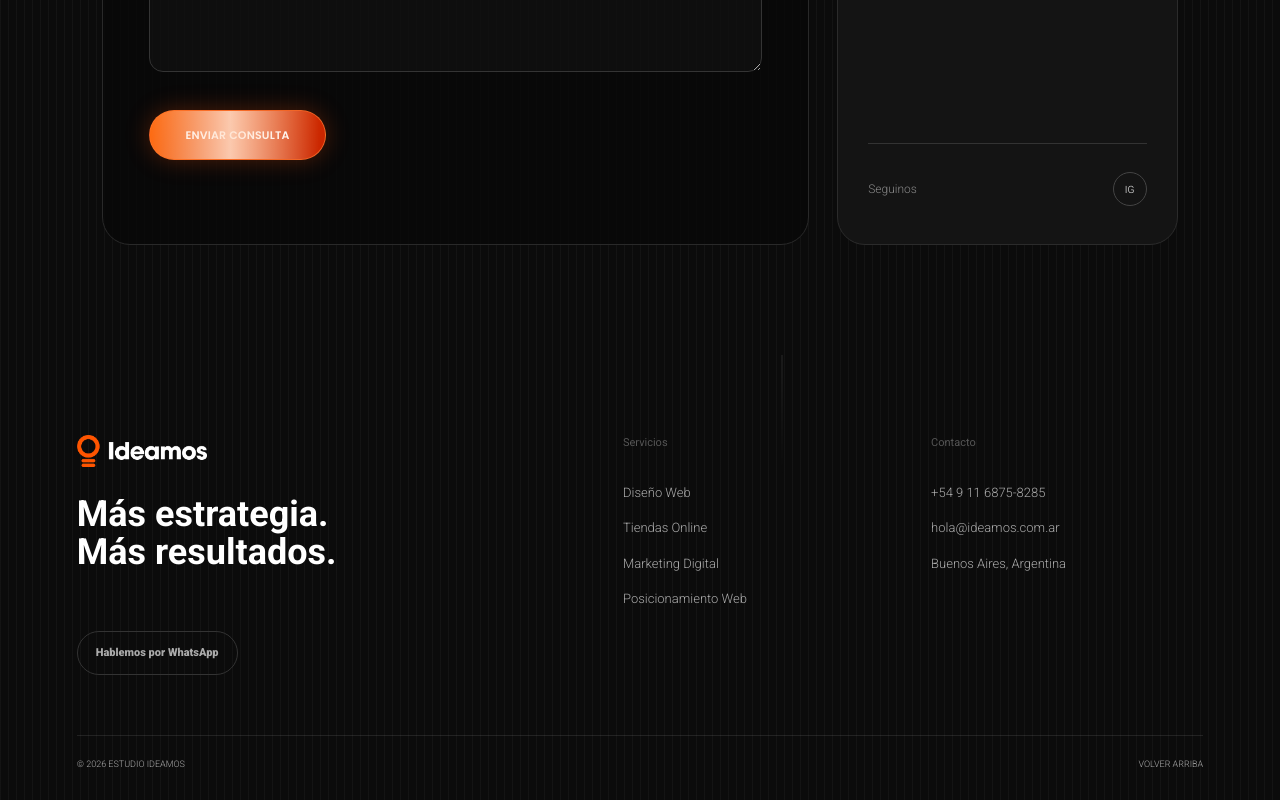
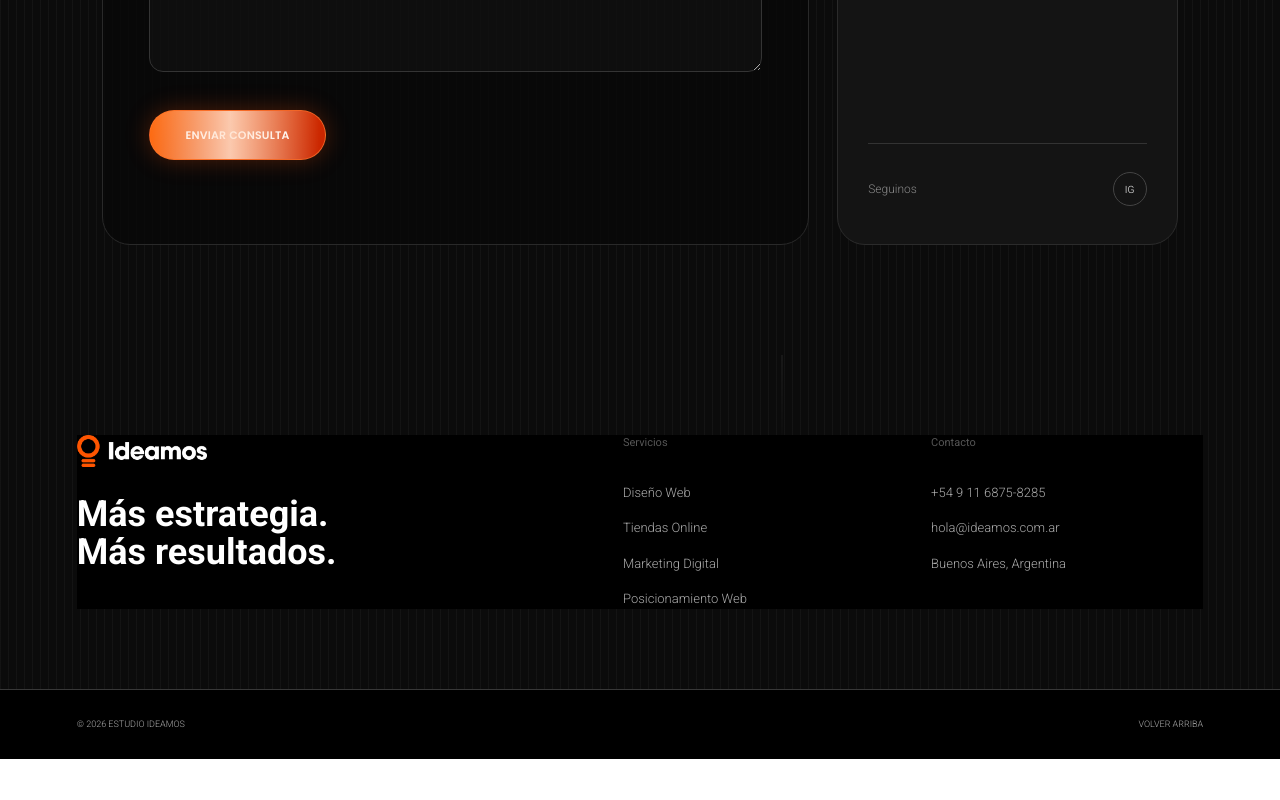
Before and after one commit to ideamosestudio/ideamosdemo, a Next.js app: page / in a window 1280 px wide. Shown: the part 7208-8008 px from the top of the page. After the commit the page ends 7967 px from the top, so only its background shows below. Built offline with nearby package versions, Linux system fonts and the light colour scheme.

Commit message:
Refina el pie del sitio

```diff
--- /dev/null
+++ b/app/footer-credits.css
@@ -0,0 +1,41 @@
+/* Separate the footer content from the plain-black credits strip. */
+#site-root footer{
+  padding:0!important;
+}
+
+#site-root footer .footer-main{
+  position:relative;
+  isolation:isolate;
+  overflow:hidden;
+  padding:80px max(6vw,40px);
+  background:#0b0b0b;
+}
+
+#site-root footer .footer-main>.dark-grid-background{
+  z-index:0;
+}
+
+#site-root footer .footer-top{
+  position:relative;
+  z-index:1;
+}
+
+#site-root footer .footer-bottom{
+  position:relative!important;
+  z-index:1;
+  inset:auto!important;
+  margin:0!important;
+  padding:28px max(6vw,40px)!important;
+  border-top:1px solid rgba(255,255,255,.22)!important;
+  background:#000!important;
+}
+
+@media(max-width:700px){
+  #site-root footer .footer-main{
+    padding:64px 30px;
+  }
+
+  #site-root footer .footer-bottom{
+    padding:26px 30px 30px!important;
+  }
+}
--- a/app/layout.tsx
+++ b/app/layout.tsx
@@ -9,6 +9,7 @@ import "./request-2026-08-01.css";
 import "./mobile-site-rules.css";
 import "./floating-whatsapp.css";
 import "./button-spacing.css";
+import "./footer-credits.css";
 
 export const metadata: Metadata = {
   title: "Ideamos — Diseño web & marketing digital",
--- a/components/SharedHomeSections.tsx
+++ b/components/SharedHomeSections.tsx
@@ -59,12 +59,12 @@ export function HomeClosingSections({ showAdvisory = true, darkGrid = false }: {
     </section>
 
     <footer>
+      <div className="footer-main">
         {darkGrid && <DarkGridBackground />}
         <div className="footer-top">
           <div className="footer-brand">
             <img src={asset("/logos/ideamos-light.webp")} alt="Ideamos"/>
             <h3>Más estrategia.<br/><em>Más resultados.</em></h3>
-          <a href="https://wa.link/wgb5pk">Hablemos por WhatsApp</a>
           </div>
           <div>
             <b>Servicios</b>
@@ -80,6 +80,7 @@ export function HomeClosingSections({ showAdvisory = true, darkGrid = false }: {
             <p>Buenos Aires, Argentina</p>
           </div>
         </div>
+      </div>
       <div className="footer-bottom"><span>© 2026 ESTUDIO IDEAMOS</span><a href="#inicio">VOLVER ARRIBA</a></div>
     </footer>
   </>;
```
Lines whose indentation alone changed are shown as unchanged.
